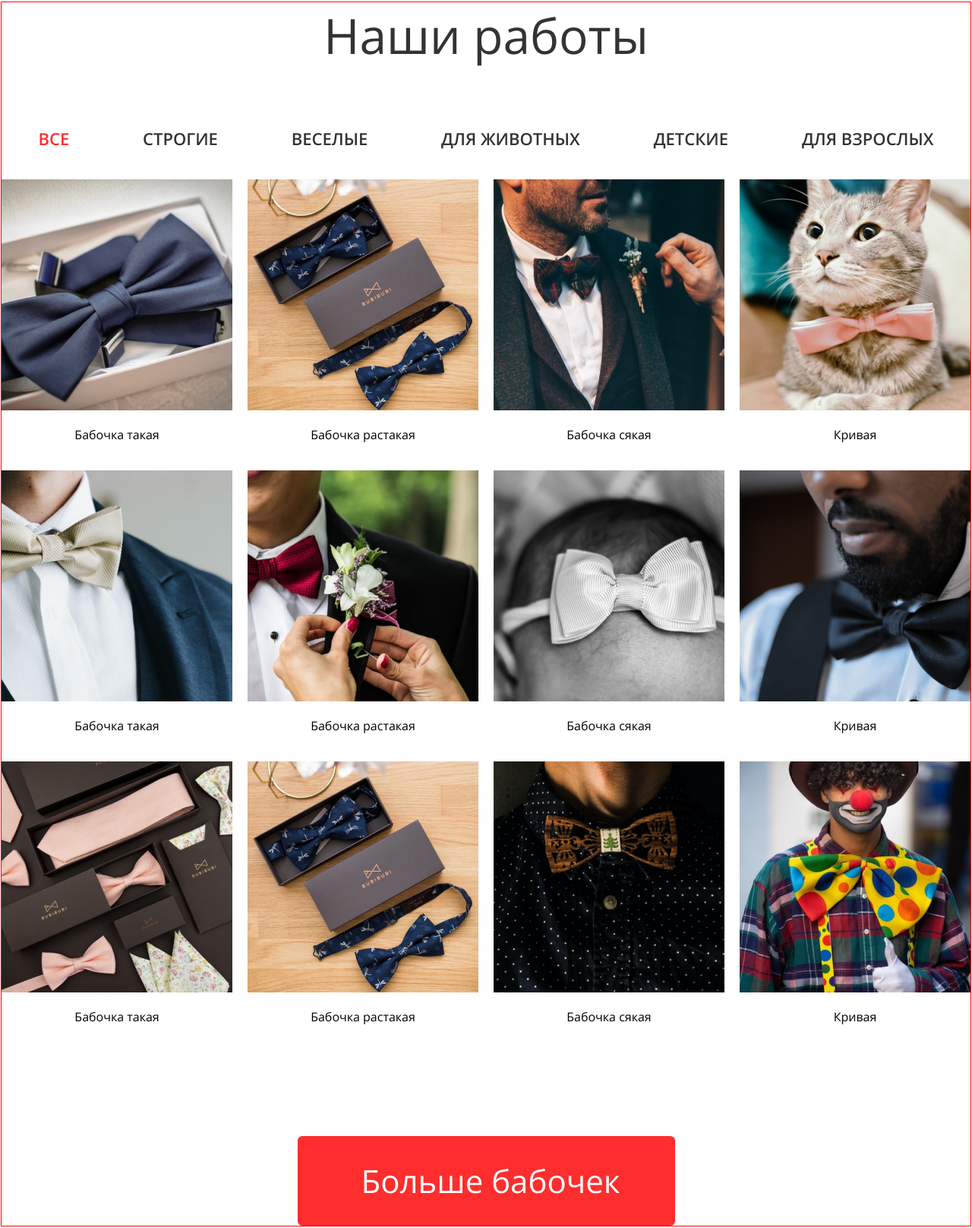
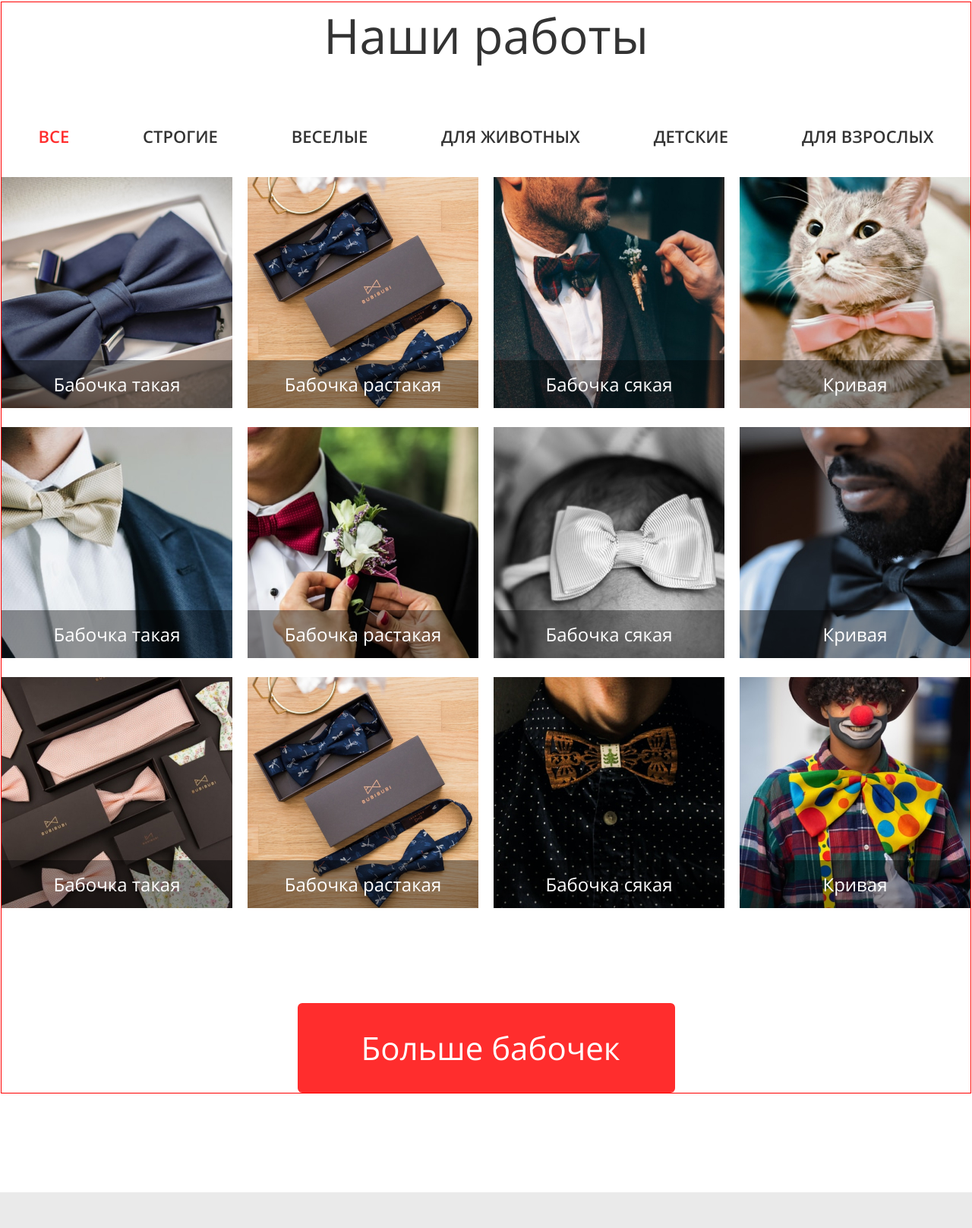
Before and after one commit to vasiltsov-ea/butterfly-shop-vasiltsov, a website: page www/catalogue.html in a window 1280 px wide. Shown: the part 218-1834 px from the top of the page at 76% size. Drawn offline with Linux system fonts and the light colour scheme.

Commit message:
Сделана корректировка элементов изображений и надписей к ним в секциях Portfolio и Works

```diff
--- a/src/styles/blocks/_btn.scss
+++ b/src/styles/blocks/_btn.scss
@@ -9,8 +9,6 @@
 .form-btn {
   flex-basis: 33.3%;
   display: inline-block;
-  min-width: 412px;
-  min-height: 107px;
   padding: 35px 145px;
   color: $base-white;
   font-weight: 400;
--- a/src/styles/blocks/_works.scss
+++ b/src/styles/blocks/_works.scss
@@ -15,8 +15,7 @@
 
 .works-filter {
   display: flex;
-  justify-content: center;
-  margin: 80px 0 40px 0;
+  margin: 77px 0 40px 0;
   padding: 0;
   list-style: none;
 }
@@ -32,42 +31,49 @@
   &.active {
     color: $base-red;
   }
-
-
 }
 
 .works-wrapper {
   display: flex;
   flex-wrap: wrap;
-  margin: -10px -10px 120px -10px;
+  margin: -$gap;
+  padding-bottom: $gap * 12;
 }
 
 .works-picture-box {
-  position: relative;
-  padding: 10px 10px;
-  margin: 0;
   flex-basis: 25%;
+  padding: $gap;
 }
 
-// .works-picture-desc {
-//   position: absolute;
-//   left: 0;
-//   top: 100%;
-//   width: 100%;
-//   // padding: 15px 49px;
-//   margin: 0;
-//   font-family: $font;
-//   font-weight: 400;
-//   font-size: 24px;
-//   line-height: 33px;
-//   color: $base-white;
-//   text-align: center;
-//   vertical-align: baseline;
-//   background-color: rgba(0, 0, 0, 0.4);
-// }
+.works-picture-box-container {
+  position: relative;
+}
+
+.works-picture-desc {
+  position: absolute;
+  bottom: 5px;
+  width: 100%;
+  padding: 15px 46px;
+  margin: 0px;
+  font-family: $font;
+  font-weight: 400;
+  font-size: 24px;
+  line-height: 33px;
+  color: $base-white;
+  text-align: center;
+  background-color: rgba(0, 0, 0, 0.4);
+}
 
 .works-picture {
   width: 100%;
+  object-fit: cover;
   background-color: #C4C4C4;
-  object-fit: cover;
 }
+
+// position: absolute;
+//   left: 0;
+//   bottom: 0;
+//   width: 100%;
+//   padding: 10px;
+//   color: $color-light;
+//   background-color: rgba($color-dark, .5);
--- a/src/styles/common/_mixins.scss
+++ b/src/styles/common/_mixins.scss
@@ -43,7 +43,6 @@
 @mixin desktop-tablet-general-btn {
   display: inline-block;
   min-width: 497px;
-  min-height: 104px;
   padding: 30px 36px 31px 48px;
   color: $base-white;
   font-weight: 400;
--- a/www/catalogue.html
+++ b/www/catalogue.html
@@ -63,52 +63,76 @@
 
         <div class="works-wrapper">
           <div class="works-picture-box js-works-picture-box" data-type="formal">
-            <img class="works-picture" src="../images/one-darkcolored-bowtie.jpg" alt="Галстук-бабочка темно-синего цвета лежит в открытой коробочке белого цвета">
+            <div class="works-picture-box-container">
+              <img class="works-picture" src="images/one-darkcolored-bowtie.jpg" alt="Галстук-бабочка темно-синего цвета лежит в открытой коробочке белого цвета">
               <p class="works-picture-desc">Бабочка такая</p>
             </div>
+          </div>
           <div class="works-picture-box js-works-picture-box" data-type="adult's">
-            <img class="works-picture" src="../images/two-darkcolored-bowties.jpg" alt="Галстук-бабочка темно-синего цвета с рисунком лежит в открытой коробочке темного цвета. Ниже располагается закрытая коробочка темного цвета. Под ней лежит еще один галстук-бабочка темно-синего цвета, без упаковки">
+            <div class="works-picture-box-container">
+              <img class="works-picture" src="images/two-darkcolored-bowties.jpg" alt="Галстук-бабочка темно-синего цвета с рисунком лежит в открытой коробочке темного цвета. Ниже располагается закрытая коробочка темного цвета. Под ней лежит еще один галстук-бабочка темно-синего цвета, без упаковки">
               <p class="works-picture-desc">Бабочка растакая</p>
             </div>
+          </div>
           <div class="works-picture-box js-works-picture-box" data-type="adult's">
-            <img class="works-picture" src="../images/man-with-darkcolored-bowtie.jpg" alt="Мужчина в строгом костюме темно-серого цвета и в белой рубашке с разноцветным галстуком-бабочкой на шее и украшением в виде цетка на груди">
+            <div class="works-picture-box-container">
+              <img class="works-picture" src="images/man-with-darkcolored-bowtie.jpg" alt="Мужчина в строгом костюме темно-серого цвета и в белой рубашке с разноцветным галстуком-бабочкой на шее и украшением в виде цетка на груди">
               <p class="works-picture-desc">Бабочка сякая</p>
             </div>
+          </div>
           <div class="works-picture-box js-works-picture-box" data-type="animals'">
-            <img class="works-picture" src="../images/cat-with-lightcolored-bowtie.jpg" alt="Кот светло-серого полосатого окраса с розовым галстуком-бабочкой на шее">
+            <div class="works-picture-box-container">
+              <img class="works-picture" src="images/cat-with-lightcolored-bowtie.jpg" alt="Кот светло-серого полосатого окраса с розовым галстуком-бабочкой на шее">
               <p class="works-picture-desc">Кривая</p>
             </div>
+          </div>
           <div class="works-picture-box js-works-picture-box" data-type="formal">
-            <img class="works-picture" src="../images/man-with-lightcolored-bowtie.jpg" alt="Мужчина в строгом костюме темно-синего цвета и в белой рубашке с галстуком-бабочкой кремового цвета на шее">
+            <div class="works-picture-box-container">
+              <img class="works-picture" src="images/man-with-lightcolored-bowtie.jpg" alt="Мужчина в строгом костюме темно-синего цвета и в белой рубашке с галстуком-бабочкой кремового цвета на шее">
               <p class="works-picture-desc">Бабочка такая</p>
             </div>
+          </div>
           <div class="works-picture-box js-works-picture-box" data-type="formal">
-            <img class="works-picture" src="../images/man-with-red-bowtie.jpg" alt="Мужчина в строгом костюме темно-серого цвета и в белой рубашке с разноцветным галстуком-бабочкой на шее и украшением в виде цетка на груди">
+            <div class="works-picture-box-container">
+              <img class="works-picture" src="images/man-with-red-bowtie.jpg" alt="Мужчина в строгом костюме темно-серого цвета и в белой рубашке с разноцветным галстуком-бабочкой на шее и украшением в виде цетка на груди">
               <p class="works-picture-desc">Бабочка растакая</p>
             </div>
+          </div>
           <div class="works-picture-box js-works-picture-box" data-type="children's">
-            <img class="works-picture" src="../images/child-with-bowtie.jpg" alt="Ребенок со светлой галстуком-бабочкой на затылке">
+            <div class="works-picture-box-container">
+              <img class="works-picture" src="images/child-with-bowtie.jpg" alt="Ребенок со светлой галстуком-бабочкой на затылке">
               <p class="works-picture-desc">Бабочка сякая</p>
             </div>
+          </div>
           <div class="works-picture-box js-works-picture-box" data-type="formal">
-            <img class="works-picture" src="../images/man-with-black-bowtie.jpg" alt="Мужина в черной жилетке и белой рубашке с галстуком-бабочкой черного цвета на шее">
+            <div class="works-picture-box-container">
+              <img class="works-picture" src="images/man-with-black-bowtie.jpg" alt="Мужина в черной жилетке и белой рубашке с галстуком-бабочкой черного цвета на шее">
               <p class="works-picture-desc">Кривая</p>
             </div>
+          </div>
           <div class="works-picture-box js-works-picture-box" data-type="formal">
-            <img class="works-picture" src="../images/several-different-ties.jpg" alt="Галстуки различных типов и цветов лежат в открытых коробочках темного цвета">
+            <div class="works-picture-box-container">
+              <img class="works-picture" src="images/several-different-ties.jpg" alt="Галстуки различных типов и цветов лежат в открытых коробочках темного цвета">
               <p class="works-picture-desc">Бабочка такая</p>
             </div>
+          </div>
           <div class="works-picture-box js-works-picture-box" data-type="adult's">
-            <img class="works-picture" src="../images/two-darkcolored-bowties.jpg" alt="Галстук-бабочка темно-синего цвета с рисунком лежит в открытой коробочке темного цвета. Ниже располагается закрытая коробочка темного цвета. Под ней лежит еще один галстук-бабочка темно-синего цвета, без упаковки">
+            <div class="works-picture-box-container">
+              <img class="works-picture" src="images/two-darkcolored-bowties.jpg" alt="Галстук-бабочка темно-синего цвета с рисунком лежит в открытой коробочке темного цвета. Ниже располагается закрытая коробочка темного цвета. Под ней лежит еще один галстук-бабочка темно-синего цвета, без упаковки">
               <p class="works-picture-desc">Бабочка растакая</p>
             </div>
+          </div>
           <div class="works-picture-box js-works-picture-box" data-type="adult's">
-            <img class="works-picture" src="../images/man-with-design-bowtie.jpg" alt="Мужчина в рубашке черного цвета в горошек с дизайнерским галстуком-бабочкой коричневого цвета на шее">
+            <div class="works-picture-box-container">
+              <img class="works-picture" src="images/man-with-design-bowtie.jpg" alt="Мужчина в рубашке черного цвета в горошек с дизайнерским галстуком-бабочкой коричневого цвета на шее">
               <p class="works-picture-desc">Бабочка сякая</p>
             </div>
+          </div>
           <div class="works-picture-box js-works-picture-box" data-type="funny">
-            <img class="works-picture" src="../images/clown-with-funny-bowtie.jpg" alt="Мужчина в костюме и сгримом клоуна с большим галстуком-бабочкой в крупный разноцветный горошек">
+            <div class="works-picture-box-container">
+              <img class="works-picture" src="images/clown-with-funny-bowtie.jpg" alt="Мужчина в костюме и сгримом клоуна с большим галстуком-бабочкой в крупный разноцветный горошек">
               <p class="works-picture-desc">Кривая</p>
+            </div>
           </div>
         </div>
 
```
Also changed, not shown: src/styles/blocks/_portfolio.scss (+9 -4 lines), www/index.html (+8 -0 lines), www/style/style.css. Lines whose indentation alone changed are shown as unchanged.
